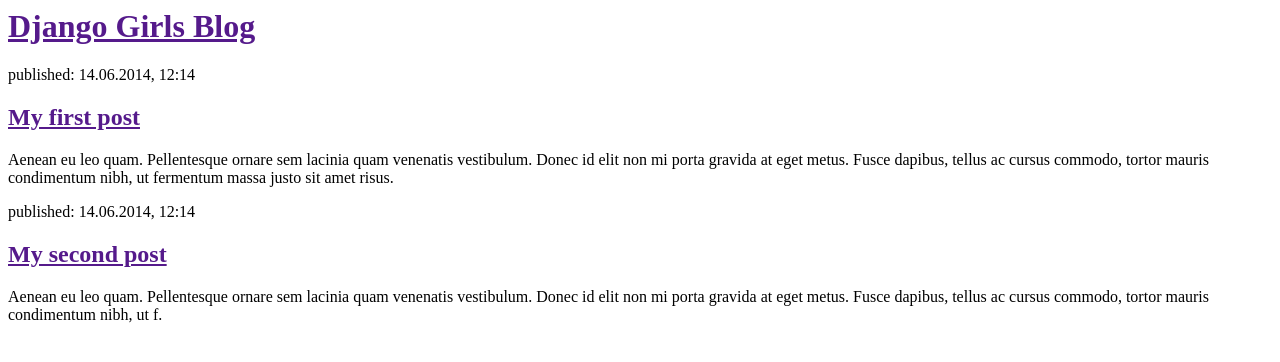
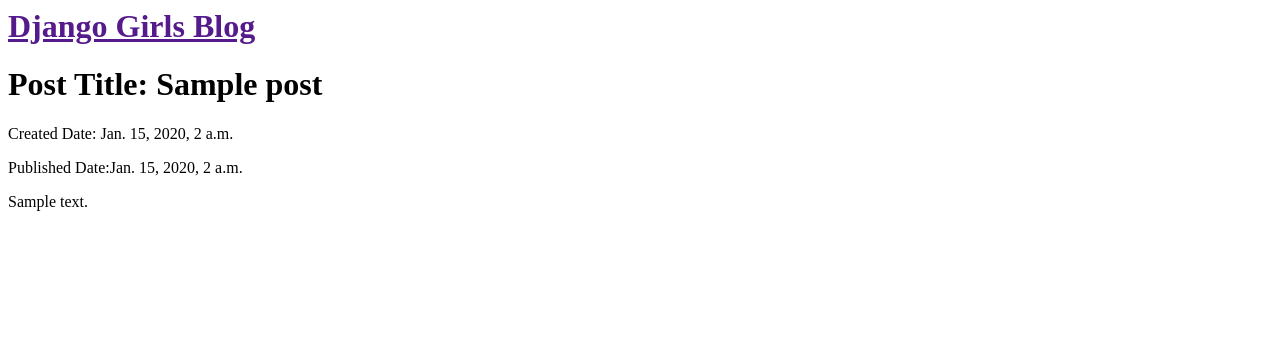
Before and after one commit to yukotakagi-es/my-first-blog, a Django app: template blog/templates/blog/post_list.html in a window 1280 px wide. Shown: the top 362 px of the page. Run offline with Django 3.2, Linux system fonts and the light colour scheme; the template is opened without the code that fills it: values that come from a table or form of the project are taken from there, others are empty; tables that the repository leaves empty hold one stand-in row (values such as "Sample post").

Commit message:
change of template

```diff
--- a/blog/templates/blog/post_list.html
+++ b/blog/templates/blog/post_list.html
@@ -3,20 +3,18 @@
         <title>Django Girls blog</title>
     </head>
     <body>
+
         <div>
             <h1><a href="">Django Girls Blog</a></h1>
         </div>
+        <div>
+          {% for post in posts %}
+          <h1> Post Title: {{ post.title }} </h1>
 
-        <div>
-            <p>published: 14.06.2014, 12:14</p>
-            <h2><a href="">My first post</a></h2>
-            <p>Aenean eu leo quam. Pellentesque ornare sem lacinia quam venenatis vestibulum. Donec id elit non mi porta gravida at eget metus. Fusce dapibus, tellus ac cursus commodo, tortor mauris condimentum nibh, ut fermentum massa justo sit amet risus.</p>
-        </div>
-
-        <div>
-            <p>published: 14.06.2014, 12:14</p>
-            <h2><a href="">My second post</a></h2>
-            <p>Aenean eu leo quam. Pellentesque ornare sem lacinia quam venenatis vestibulum. Donec id elit non mi porta gravida at eget metus. Fusce dapibus, tellus ac cursus commodo, tortor mauris condimentum nibh, ut f.</p>
+          <p> Created Date: {{post.created_date}}</p>
+          <p> Published Date:{{post.published_date}}</p>
+          <p> {{post.text}}</p>
+          {% endfor %}
         </div>
     </body>
 </html>
--- a/blog/views.py
+++ b/blog/views.py
@@ -1,5 +1,8 @@
 from django.shortcuts import render
+from django.utils import timezone
+from .models import Post
 
 # Create your views here.
 def post_list(request):
-    return render(request, 'blog/post_list.html', {})
+    posts = Post.objects.filter(published_date__lte=timezone.now()).order_by('published_date')
+    return render(request, 'blog/post_list.html', {'posts':posts})
```
